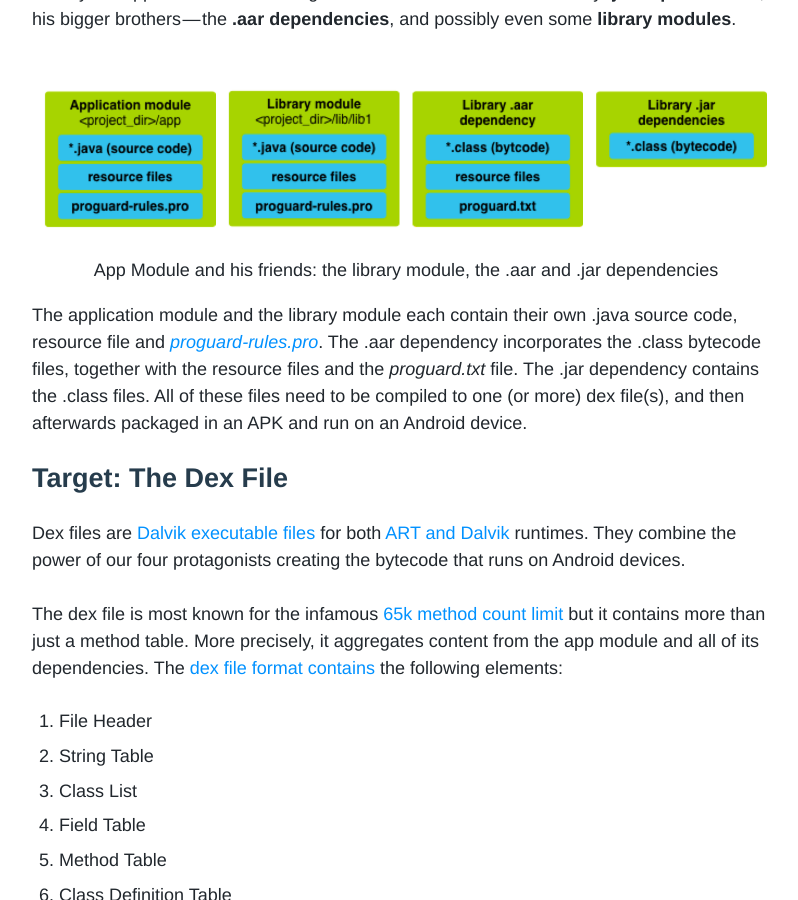
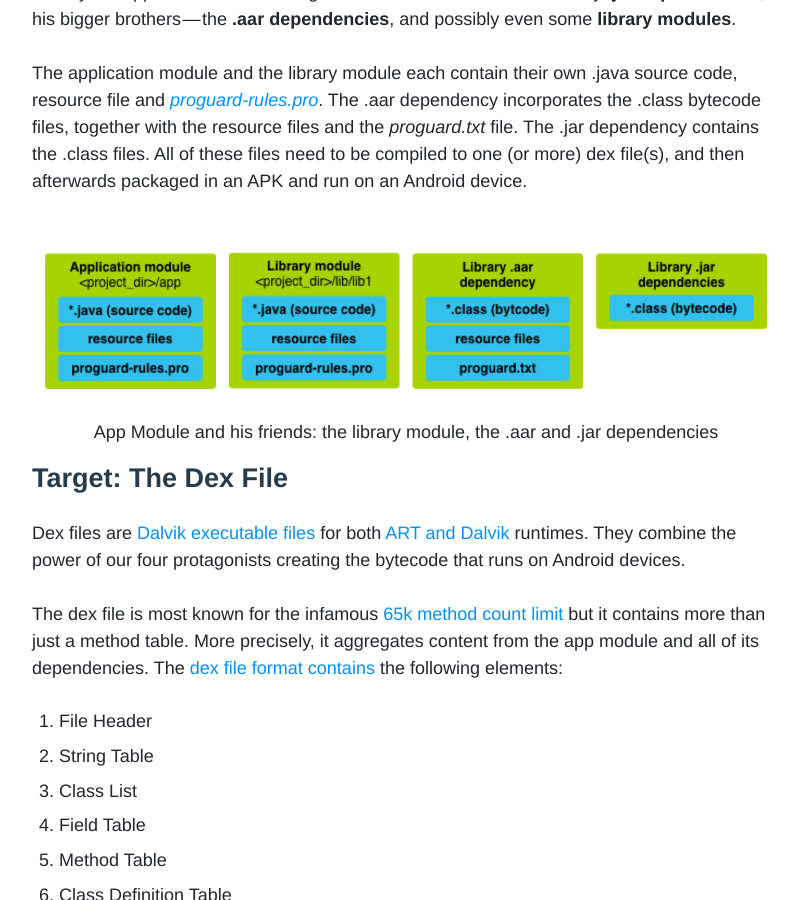
Before and after one commit to upday/upday.github.io, a Jekyll site: the page built from _posts/blog/2017-01-04-jack_jill_dex.md, in a window 1280 px wide and 900 px high, scrolled down 465 px. Shown: the whole window, without its empty margins (234-1032 px from the left). Built offline with Jekyll 4.4.1, drawn with Linux system fonts in a browser that asks for light colours; nearby versions of some CDN libraries; some web fonts are replaced; comment, search, counter and statistics services are not loaded; some of the changed lines change nothing that is shown.

Commit message:
missing link added

```diff
--- a/_posts/blog/2017-01-04-jack_jill_dex.md
+++ b/_posts/blog/2017-01-04-jack_jill_dex.md
@@ -15,15 +15,14 @@ All Android code lines dream about one thing — to one day be part of a dex
 ## The App Module And His Friends
 The main character in our story is our __application module__ (the one in _\<project_dir>/app_). But usually the application module hangs out with some friends — the library __.jar dependencies__, his bigger brothers — the __.aar dependencies__, and possibly even some __library modules__.
 
+The application module and the library module each contain their own .java source code, resource file and <a href="https://www.guardsquare.com/en/proguard">_proguard-rules.pro_</a>. The .aar dependency incorporates the .class bytecode files, together with the resource files and the _proguard.txt_ file. The .jar dependency contains the .class files. All of these files need to be compiled to one (or more) dex file(s), and then afterwards packaged in an APK and run on an Android device.
+
 <center>
 <picture>
 	<a href="/images/blog/jack_jill_dex"><img src="/images/blog/jack_jill_dex/characters.png" alt="App module, library module, .aar and .jar dependencies"></a>
 	<figcaption>App Module and his friends: the library module, the .aar and .jar dependencies</figcaption>
 </picture>
 </center>
-
-
-The application module and the library module each contain their own .java source code, resource file and <a href="https://www.guardsquare.com/en/proguard">_proguard-rules.pro_</a>. The .aar dependency incorporates the .class bytecode files, together with the resource files and the _proguard.txt_ file. The .jar dependency contains the .class files. All of these files need to be compiled to one (or more) dex file(s), and then afterwards packaged in an APK and run on an Android device.
 
 ## Target: The Dex File
 Dex files are <a href="https://source.android.com/devices/tech/dalvik/dex-format.html">Dalvik executable files</a> for both <a href="https://source.android.com/devices/tech/dalvik/">ART and Dalvik</a> runtimes. They combine the power of our four protagonists creating the bytecode that runs on Android devices.
@@ -96,7 +95,7 @@ Jack brings our story to an end by putting together all the files, classes, meth
 <center>
 <picture>
 	<a href="/images/blog/jack_jill_dex"><img src="/images/blog/jack_jill_dex/jackjillbuild.png" alt="Typical Jack and Jill Application Build"></a>
-	<figcaption>Typical Jack and Jill Application Build</figcaption>
+	<figcaption><a href="https://android-developers.googleblog.com/2014/12/hello-world-meet-our-new-experimental.html">Typical Jack and Jill Application Build</a></figcaption>
 </picture>
 </center>
 
```
